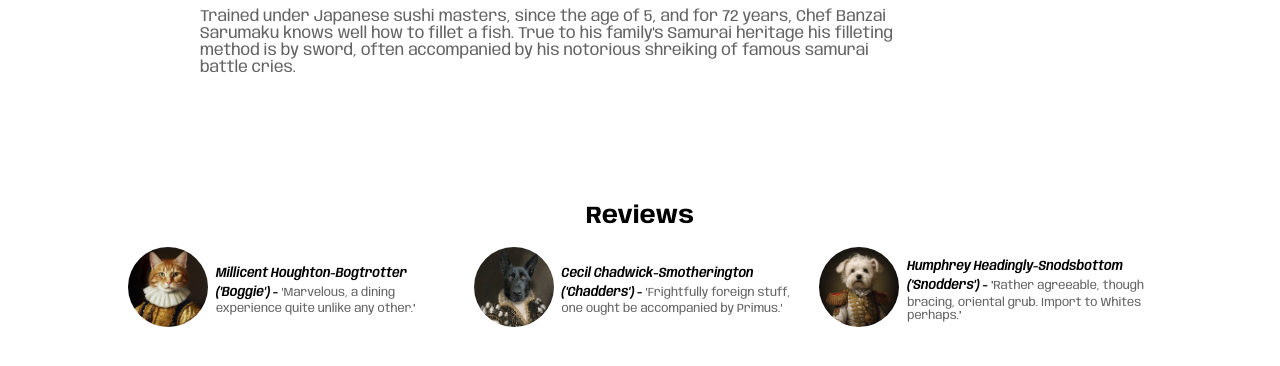
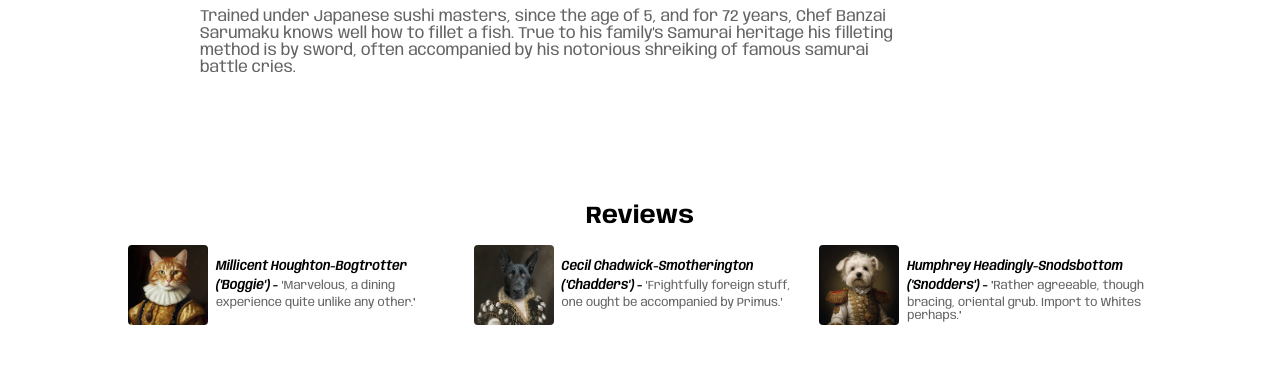
Before and after one commit to jbk2/js-restaurant, a website built with webpack: page src/template.html in a window 1280 px wide. Shown: the part 382-748 px from the top of the page. Built offline with nearby package versions, Linux system fonts and the light colour scheme.

Commit message:
Minor homepage reviews section styling

```diff
--- a/src/assets/stylesheets/home_page_styles.css
+++ b/src/assets/stylesheets/home_page_styles.css
@@ -68,13 +68,13 @@ section#chef-section p {
   position: relative;
   display: flex;
   flex-direction: row;
-  align-items: center;
+  align-items: top;
 }
 
 .img-container img {
   width: 80px;
   height: 80px;
-  border-radius: 40px;
+  border-radius: 4px;
   object-fit: cover;
 }
 
```
